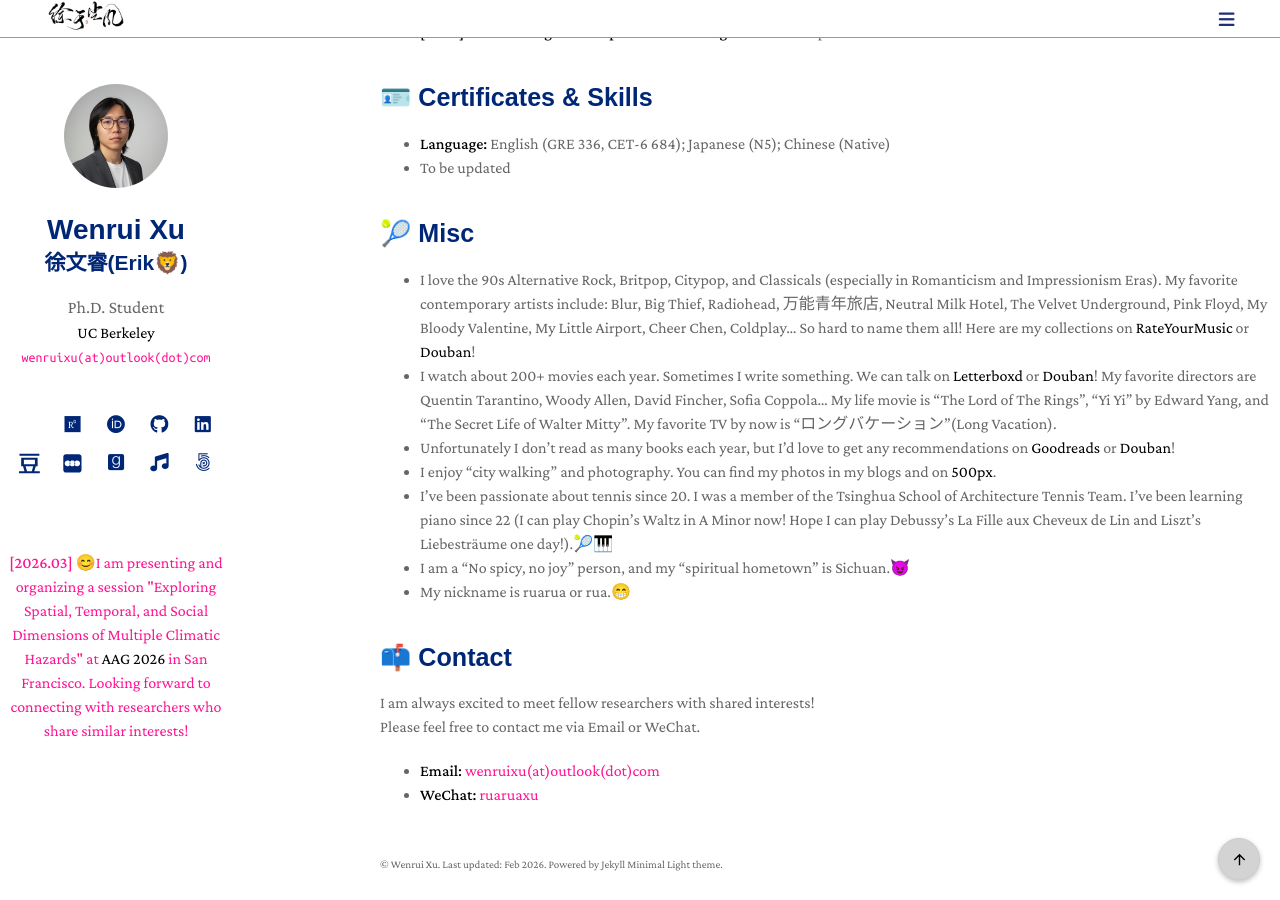
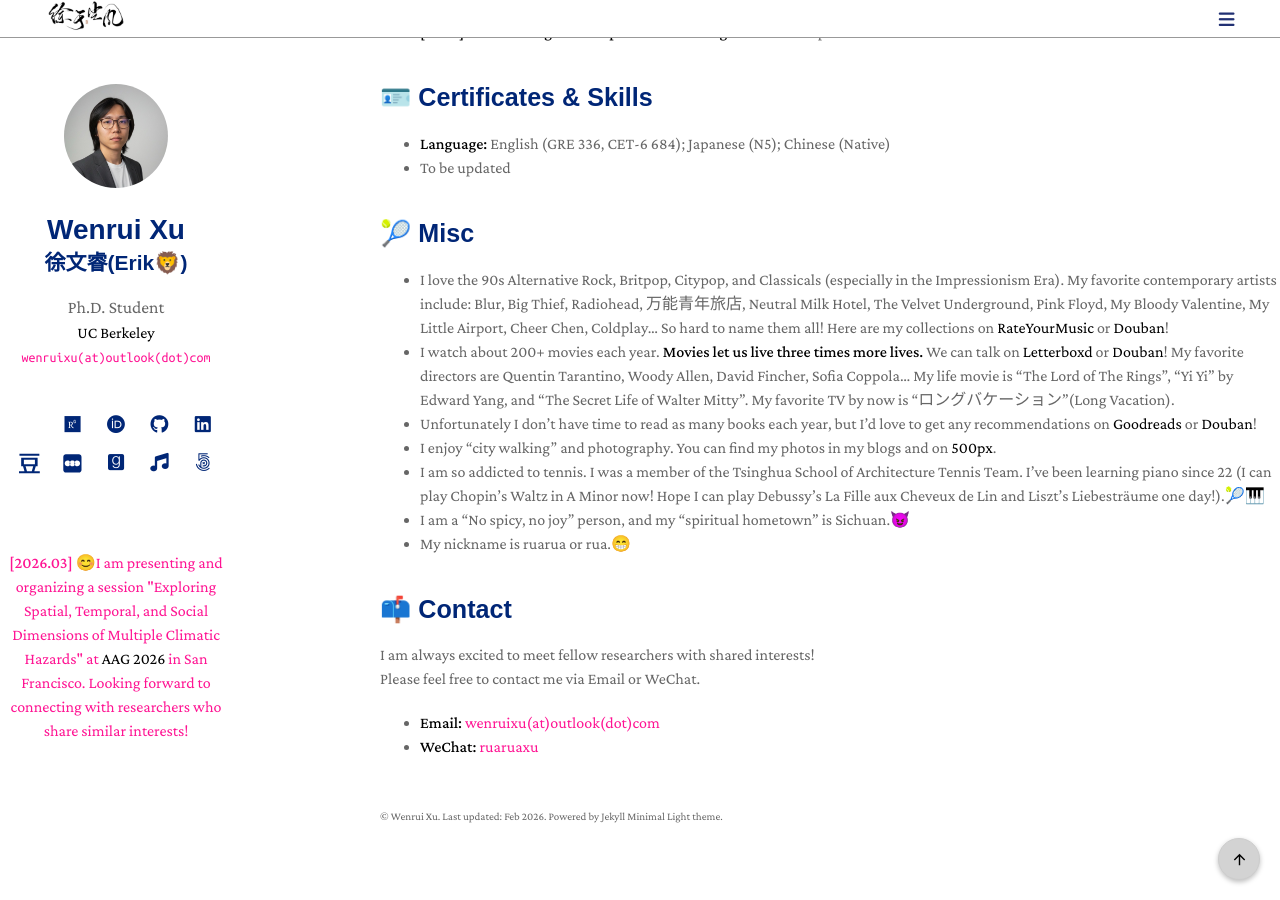
Before and after one commit to ruaruaxu/ruaruaxu.github.io, a Jekyll site: the page built from index.md, in a window 1280 px wide and 900 px high, scrolled down 3784 px. Built offline with Jekyll 4.4.1, drawn with Linux system fonts in a browser that asks for light colours; a style sheet for code colours, icons or effects is not loaded.

Commit message:
Update index.md

```diff
--- a/index.md
+++ b/index.md
@@ -401,11 +401,11 @@
 
 ## 🎾 Misc
 
-- I love the 90s Alternative Rock, Britpop, Citypop, and Classicals (especially in Romanticism and Impressionism Eras). My favorite contemporary artists include: Blur, Big Thief, Radiohead, 万能青年旅店, Neutral Milk Hotel, The Velvet Underground, Pink Floyd, My Bloody Valentine, My Little Airport, Cheer Chen, Coldplay... So hard to name them all! Here are my collections on [RateYourMusic](https://rateyourmusic.com/~ruaruaxu) or [Douban](https://www.douban.com/people/xycf/)!
-- I watch about 200+ movies each year. Sometimes I write something. We can talk on [Letterboxd](https://letterboxd.com/ruaruaxu/) or [Douban](https://www.douban.com/people/xycf/)! My favorite directors are Quentin Tarantino, Woody Allen, David Fincher, Sofia Coppola... My life movie is "The Lord of The Rings", "Yi Yi" by Edward Yang, and "The Secret Life of Walter Mitty". My favorite TV by now is "ロングバケーション"(Long Vacation).
-- Unfortunately I don't read as many books each year, but I'd love to get any recommendations on [Goodreads](https://goodreads.com/ruaruaxu) or [Douban](https://www.douban.com/people/xycf/)!
+- I love the 90s Alternative Rock, Britpop, Citypop, and Classicals (especially in the Impressionism Era). My favorite contemporary artists include: Blur, Big Thief, Radiohead, 万能青年旅店, Neutral Milk Hotel, The Velvet Underground, Pink Floyd, My Bloody Valentine, My Little Airport, Cheer Chen, Coldplay... So hard to name them all! Here are my collections on [RateYourMusic](https://rateyourmusic.com/~ruaruaxu) or [Douban](https://www.douban.com/people/xycf/)!
+- I watch about 200+ movies each year. **Movies let us live three times more lives.** We can talk on [Letterboxd](https://letterboxd.com/ruaruaxu/) or [Douban](https://www.douban.com/people/xycf/)! My favorite directors are Quentin Tarantino, Woody Allen, David Fincher, Sofia Coppola... My life movie is "The Lord of The Rings", "Yi Yi" by Edward Yang, and "The Secret Life of Walter Mitty". My favorite TV by now is "ロングバケーション"(Long Vacation).
+- Unfortunately I don't have time to read as many books each year, but I'd love to get any recommendations on [Goodreads](https://goodreads.com/ruaruaxu) or [Douban](https://www.douban.com/people/xycf/)!
 - I enjoy "city walking" and photography. You can find my photos in my blogs and on [500px](https://500px.com/p/ruaruaxu).
-- I've been passionate about tennis since 20. I was a member of the Tsinghua School of Architecture Tennis Team. I've been learning piano since 22 (I can play Chopin's Waltz in A Minor now! Hope I can play Debussy's La Fille aux Cheveux de Lin and Liszt's Liebesträume one day!).🎾🎹
+- I am so addicted to tennis. I was a member of the Tsinghua School of Architecture Tennis Team. I've been learning piano since 22 (I can play Chopin's Waltz in A Minor now! Hope I can play Debussy's La Fille aux Cheveux de Lin and Liszt's Liebesträume one day!).🎾🎹
 - I am a "No spicy, no joy" person, and my "spiritual hometown" is Sichuan.😈
 - My nickname is ruarua or rua.😁
 
```
